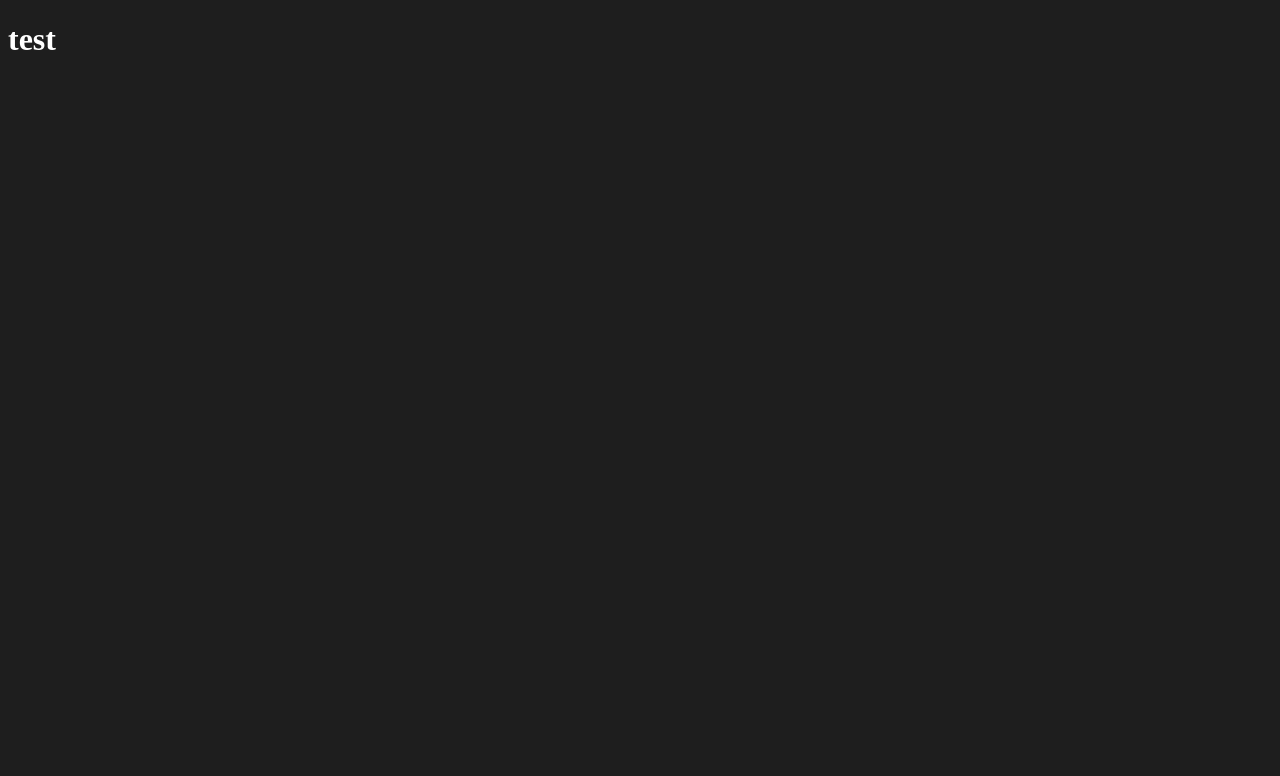
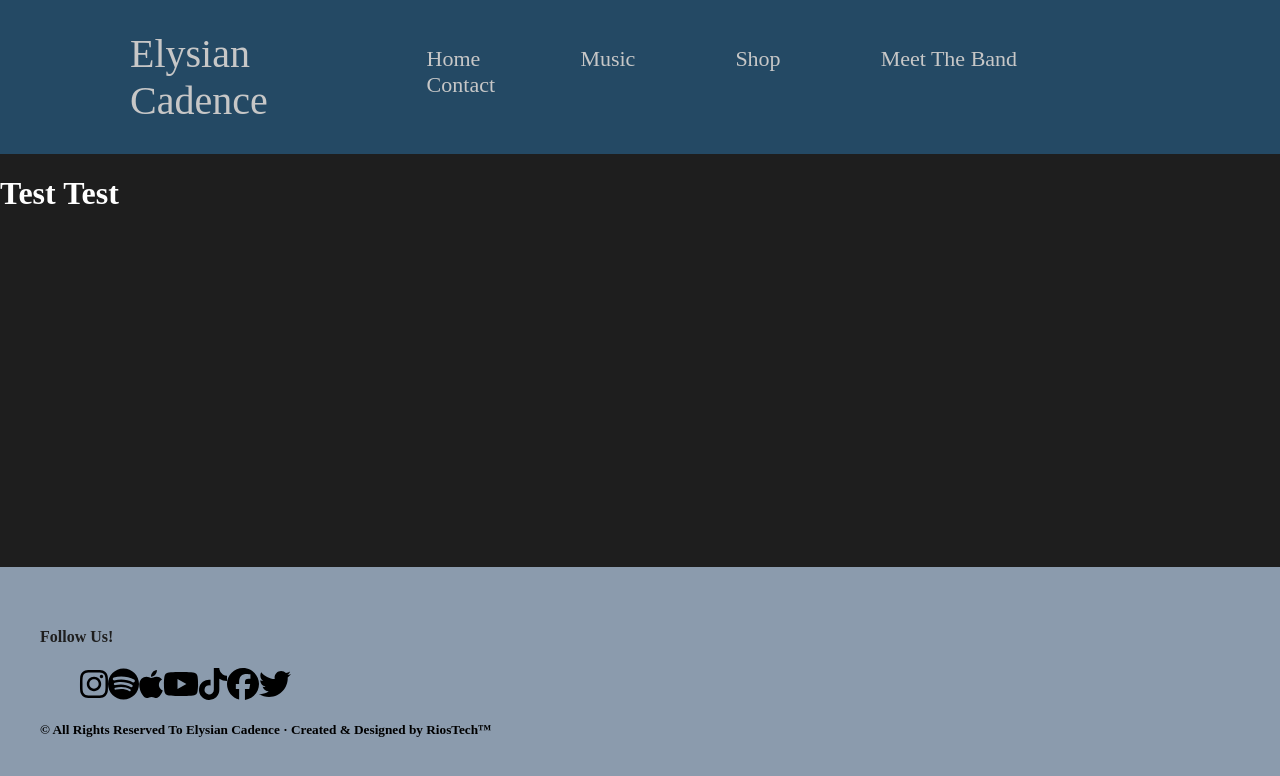
Before and after one commit to DavidElijahRios/Elysian-Cadence, a React (Create React App) app: page / in a window 1280 px wide. Shown: the top 776 px of the page. Built offline with nearby package versions, Linux system fonts and the light colour scheme.

Commit message:
created nav section of header and styled it. Also created footer and used react bootstrap to insert social icons. still need to finalize on some styling for footer and header and then can move onto homepage design.

```diff
--- a/src/App.js
+++ b/src/App.js
@@ -1,20 +1,26 @@
 // import background styling
 import "./index.css";
 // import react
-import react from 'react';
+import React from 'react';
 // need ability to write routes for web page
 import { BrowserRouter as Router, Routes, Route } from 'react-router-dom';
+// TODO: Need to import header and footer.js for it to appear in app.js
+import Header from "./pages/header/header.js"
+import Home from "./pages/home/home.js"
+import Footer from "./pages/footer/footer.js"
 
 function App() {
   return (
     <div className="App">
-     <h1>test</h1>
 
-       {/* <Router>
+      <Router>
+       <Header />
         <Routes>
           <Route path="/" element={<Home />} />
         </Routes>
-       </Router> */}
+       <Footer />
+      </Router>
+
     </div>
   );
 }
--- a/src/index.css
+++ b/src/index.css
@@ -1,5 +1,7 @@
+
 body {
   background-color: #1E1E1E;
+  margin: 0;
 }
 
 h1 {
--- a/src/pages/footer/footer.css
+++ b/src/pages/footer/footer.css
@@ -0,0 +1,16 @@
+/* Needed to get footer to stay at bottom of page. footer was appearing in the center of page */
+.footer-nav{
+    background-color: #8B9BAD;
+    position: absolute;
+    left: 0;
+    bottom: 0;
+    right: 0;
+    padding: 40px;
+
+
+}
+
+.follow-us {
+    color: #1E1E1E;
+
+}
--- a/src/pages/footer/footer.js
+++ b/src/pages/footer/footer.js
@@ -0,0 +1,27 @@
+import React from "react";
+
+import "./footer.css";
+
+// need to bring in  fontawesome from fortawesome
+import { FontAwesomeIcon } from '@fortawesome/react-fontawesome';
+// This will bring the specific icons I want from fort awesome
+import { faInstagram, faTwitter, faFacebook, faYoutube, faApple, faSpotify, faTiktok } from '@fortawesome/free-brands-svg-icons';
+// TODO: Need to make another section of the footer for stream now section or make that on home page
+// !Left off here!
+export default function Footer() {
+    return (
+        <div className="footer-nav">
+            <h4 className="follow-us"> Follow Us! </h4>
+            <ul>
+              <FontAwesomeIcon icon={faInstagram} size="2x" />
+              <FontAwesomeIcon icon={faSpotify} size="2x" />
+              <FontAwesomeIcon icon={faApple} size="2x" />
+              <FontAwesomeIcon icon={faYoutube} size="2x" />
+              <FontAwesomeIcon icon={faTiktok} size="2x" />
+              <FontAwesomeIcon icon={faFacebook} size="2x" />
+              <FontAwesomeIcon icon={faTwitter} size="2x" />
+            </ul>
+            <h5 className="copyright">© All Rights Reserved To Elysian Cadence · Created & Designed by RiosTech™ </h5>
+        </div>
+    )
+}
--- a/src/pages/header/header.css
+++ b/src/pages/header/header.css
@@ -0,0 +1,43 @@
+.nav-bar {
+    background-color: #244964;
+    display: flex;
+    justify-content: space-between;
+    padding: 30px;
+}
+
+.bandName {
+    color: #C7C7C7;
+    font-family: "Phosphate";
+    text-decoration-line: none;
+    font-size: 40px;
+    padding-left: 100px;
+}
+/* Nav links style */
+.nav-links {
+    color: #C7C7C7;
+    list-style: none;
+    margin-right: 100px;
+    font-size: 22px;
+    text-decoration-line: none;
+    font-family: "Phosphate";
+    display: inline-block;
+    position: relative;
+}
+/* nav link style animation when hovering over links */
+.nav-links:after {
+    content: '';
+    position: absolute;
+    width: 100%;
+    transform: scaleX(0);
+    height: 3px;
+    bottom: 0;
+    left: 0;
+    background-color: #C7C7C7;
+    transform-origin: center;
+    transition: transform 0.25s ease-out;
+}
+
+.nav-links:hover:after {
+    transform: scaleX(1);
+    transform-origin: center;
+}
--- a/src/pages/header/header.js
+++ b/src/pages/header/header.js
@@ -0,0 +1,32 @@
+// need to import react
+import React from "react";
+// need to bring in styles sheet
+import "./header.css";
+// TODO: May need to import link from react-router-dom for it to be a clickable link
+import { Link } from "react-router-dom";
+// Brining in material Ui components for design
+
+
+
+// Need to create header function to be called in app.js
+// also need to add export default for it to be read in app.js
+
+export default function Header() {
+
+    return (
+        <div>
+            <nav className="nav-bar">
+                <a className="bandName" href="/"> Elysian Cadence </a>
+                <ul>
+                    <Link className="nav-links" to="/">Home</Link>
+                    <Link className="nav-links" to="#music">Music</Link>
+                    <Link className="nav-links" to="/shop">Shop</Link>
+                    <Link className="nav-links" to="/meetBand">Meet The Band</Link>
+                    <Link className="nav-links" to="/contact">Contact</Link>
+                </ul>
+
+            </nav>
+
+        </div>
+    )
+}
--- a/src/pages/home/home.js
+++ b/src/pages/home/home.js
@@ -0,0 +1,10 @@
+import React from "react";
+import "./home.css"
+
+export default function Home() {
+    return (
+        <div>
+            <h1>Test Test</h1>
+        </div>
+    )
+}
```
Also changed, not shown: package.json (+10 -0 lines), 1 other file (tests, documents, lock files or other folders).
